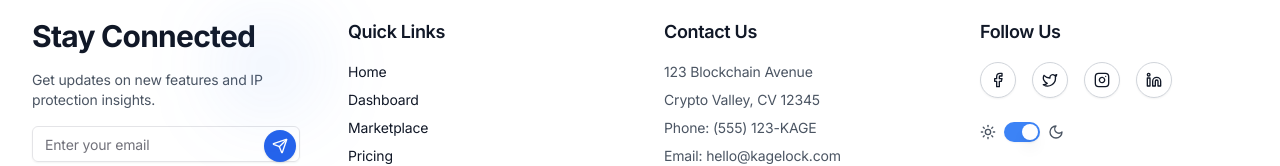
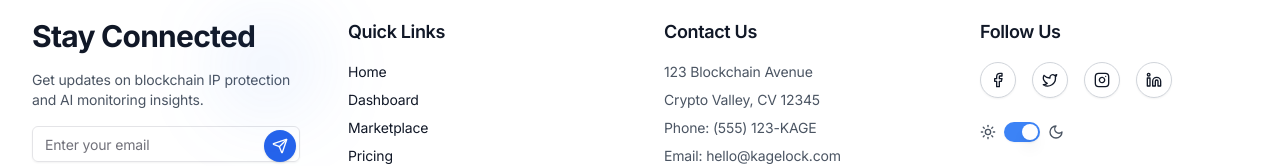
Before and after one commit to alla-yasheela/kageLock, a Next.js app: page /login in a window 1280 px wide. Shown: the part 781-947 px from the top of the page. Built offline with nearby package versions, Linux system fonts and the light colour scheme.

Commit message:
Fix compilation errors in footer-section.tsx

```diff
--- a/src/components/ui/footer-section.tsx
+++ b/src/components/ui/footer-section.tsx
@@ -23,7 +23,7 @@ function Footerdemo() {
           <div className="relative">
             <h2 className="mb-4 text-3xl font-bold tracking-tight">Stay Connected</h2>
             <p className="mb-4 text-sm text-gray-600 dark:text-gray-400">
-              Get updates on new features and IP protection insights.
+              Get updates on blockchain IP protection and AI monitoring insights.
             </p>
             <form className="relative">
               <Input
```
